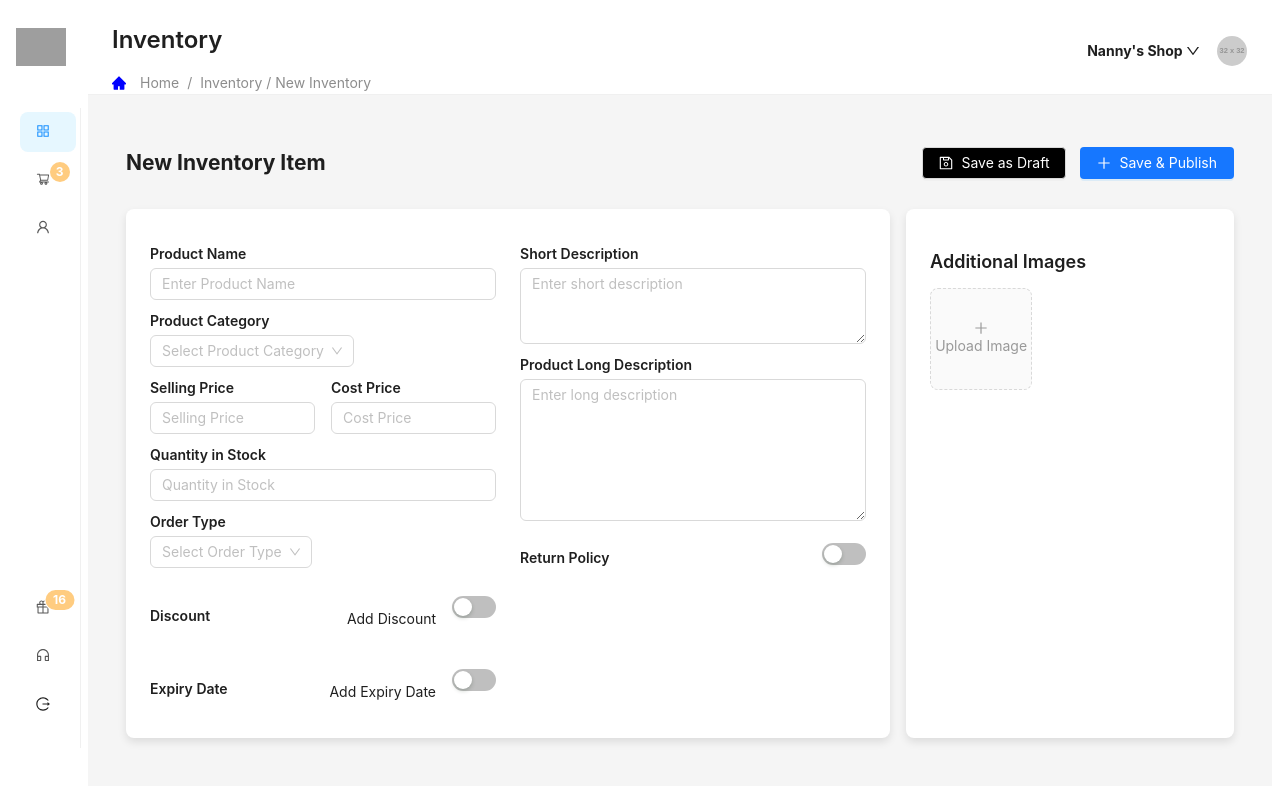
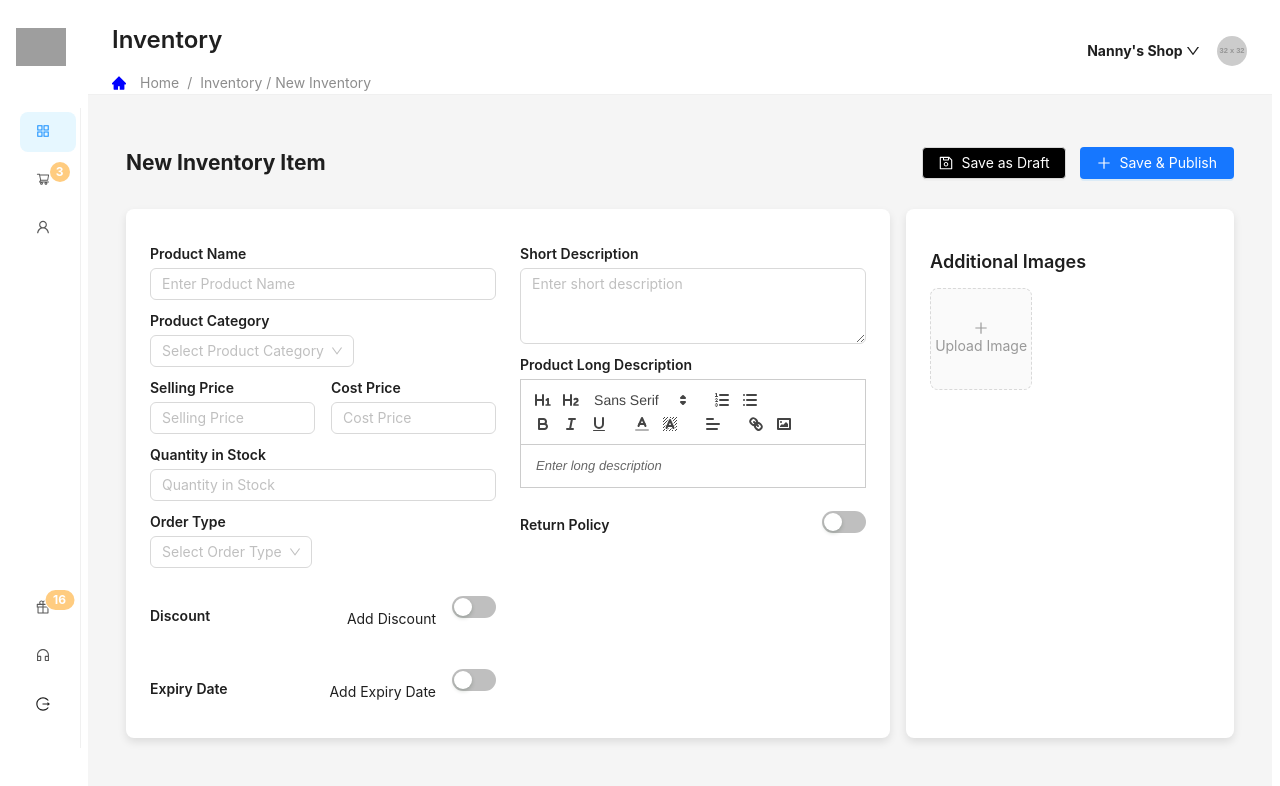
Before and after one commit to ravikumarsura/EcommerceAssign, a React (Vite) app: page /new-inventory-item in a window 1280 px wide. Shown: the top 786 px of the page. Built offline with nearby package versions, Linux system fonts and the light colour scheme; grey boxes are pictures that could not be loaded.

Commit message:
react quill addition

```diff
--- a/package.json
+++ b/package.json
@@ -13,6 +13,7 @@
     "antd": "^5.21.6",
     "react": "^18.3.1",
     "react-dom": "^18.3.1",
+    "react-quill": "^2.0.0",
     "react-router-dom": "^6.27.0"
   },
   "devDependencies": {
--- a/src/pages/NewInventory.jsx
+++ b/src/pages/NewInventory.jsx
@@ -20,17 +20,24 @@ import {
 } from "@ant-design/icons";
 import { useNavigate } from "react-router-dom";
 import "./Pages.css";
+import ReactQuill from "react-quill";
+import "react-quill/dist/quill.snow.css";
 
 const { TextArea } = Input;
 const { Option } = Select;
 
 const NewInventoryItem = () => {
   const [imageList, setImageList] = useState([]);
+  const [longDescription, setLongDescription] = useState("");
   const [inventoryData, setInventoryData] = useState({
     discount: false,
     expiryDate: false,
-    returnpolicy: false
+    returnpolicy: false,
   });
+
+  const handleChangenew = (value) => {
+    setLongDescription(value);
+  };
 
   const navigate = useNavigate();
 
@@ -48,7 +55,11 @@ const NewInventoryItem = () => {
       <div className="inventory-item-header">
         <h2>New Inventory Item</h2>
         <div>
-          <Button style={{background:"#000",color:"#fff"}} className="save-publish" icon={<SaveOutlined />}>
+          <Button
+            style={{ background: "#000", color: "#fff" }}
+            className="save-publish"
+            icon={<SaveOutlined />}
+          >
             Save as Draft
           </Button>
           &emsp;
@@ -124,11 +135,17 @@ const NewInventoryItem = () => {
                 <div className="discount_drop">
                   <div style={{ width: "50%" }}>
                     <label>Select Date</label>
-                    <DatePicker placeholder="Select Date" suffixIcon={<CalendarOutlined />} />
+                    <DatePicker
+                      placeholder="Select Date"
+                      suffixIcon={<CalendarOutlined />}
+                    />
                   </div>
                   <div>
                     <label>Select Time</label>
-                    <TimePicker placeholder="Select Time" suffixIcon={<ClockCircleOutlined />} />
+                    <TimePicker
+                      placeholder="Select Time"
+                      suffixIcon={<ClockCircleOutlined />}
+                    />
                   </div>
                 </div>
               )}
@@ -137,15 +154,37 @@ const NewInventoryItem = () => {
               <label>Short Description</label>
               <TextArea placeholder="Enter short description" rows={3} />
               <label>Product Long Description</label>
-              <TextArea placeholder="Enter long description" rows={6} />
+              <ReactQuill
+                value={longDescription}
+                onChange={handleChangenew}
+                placeholder="Enter long description"
+                theme="snow"
+                modules={{
+                  toolbar: [
+                    [{ header: "1" }, { header: "2" }, { font: [] }],
+                    [{ list: "ordered" }, { list: "bullet" }],
+                    ["bold", "italic", "underline"],
+                    [{ color: [] }, { background: [] }],
+                    [{ align: [] }],
+                    ["link", "image"],
+                  ],
+                }}
+              />
+
               <div className="return-policy">
                 <label>Return Policy</label>
                 <Switch onChange={(e) => handleChange(e, "returnpolicy")} />
               </div>
               {inventoryData.returnpolicy && (
                 <div className="date-time-picker">
-                  <DatePicker placeholder="Select Date" suffixIcon={<CalendarOutlined />} />
-                  <TimePicker placeholder="Select Time" suffixIcon={<ClockCircleOutlined />} />
+                  <DatePicker
+                    placeholder="Select Date"
+                    suffixIcon={<CalendarOutlined />}
+                  />
+                  <TimePicker
+                    placeholder="Select Time"
+                    suffixIcon={<ClockCircleOutlined />}
+                  />
                 </div>
               )}
             </div>
```
Also changed, not shown: 1 other file (tests, documents, lock files or other folders).
